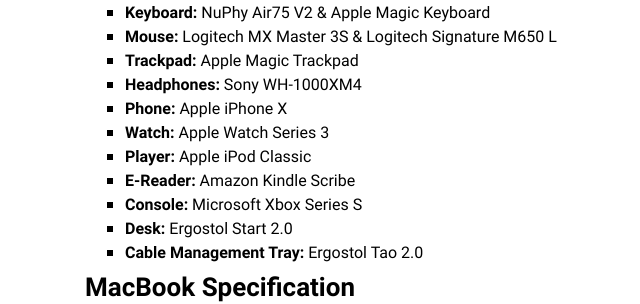
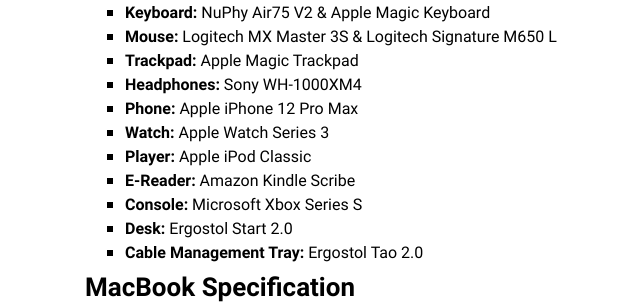
Before and after one commit to amalumian/www.malumian.dev, a Jekyll site: the page built from setup.html, in a window 1280 px wide and 900 px high, scrolled down 781 px. Shown: the part 163-467 px from the top of the window, without its empty margins (225-865 px from the left). Built offline with Jekyll 4.4.1, drawn with Linux system fonts in a browser that asks for light colours.

Commit message:
Update setup.html

```diff
--- a/setup.html
+++ b/setup.html
@@ -36,7 +36,7 @@
     <li><b>Mouse:</b> Logitech MX Master 3S &amp; Logitech Signature M650 L</li>
     <li><b>Trackpad:</b> Apple Magic Trackpad</li>
     <li><b>Headphones:</b> Sony WH-1000XM4</li>
-    <li><b>Phone:</b> Apple iPhone X</li>
+    <li><b>Phone:</b> Apple iPhone 12 Pro Max</li>
     <li><b>Watch:</b> Apple Watch Series 3</li>
     <li><b>Player:</b> Apple iPod Classic</li>
     <li><b>E-Reader:</b> Amazon Kindle Scribe</li>
```
